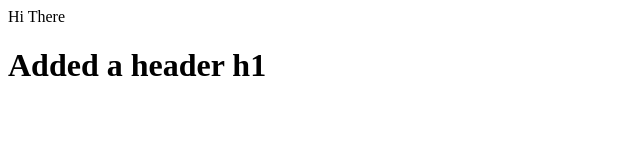
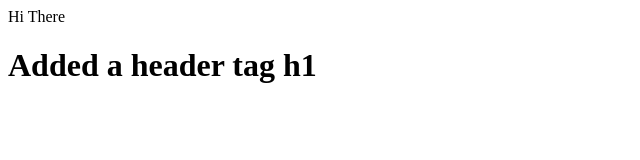
Before and after one commit to mujtabaaliriyaz/demo2, a plain HTML site: page index.html in a window 1280 px wide. Shown: the whole page, without its empty margins (0-640 px from the left). Drawn offline with Linux system fonts and the light colour scheme.

Commit message:
Header 1 is added

```diff
--- a/index.html
+++ b/index.html
@@ -1,2 +1,2 @@
 <div>Hi There</div>
-<h1> Added a header h1</h1>
+<h1> Added a header tag h1</h1>
```
